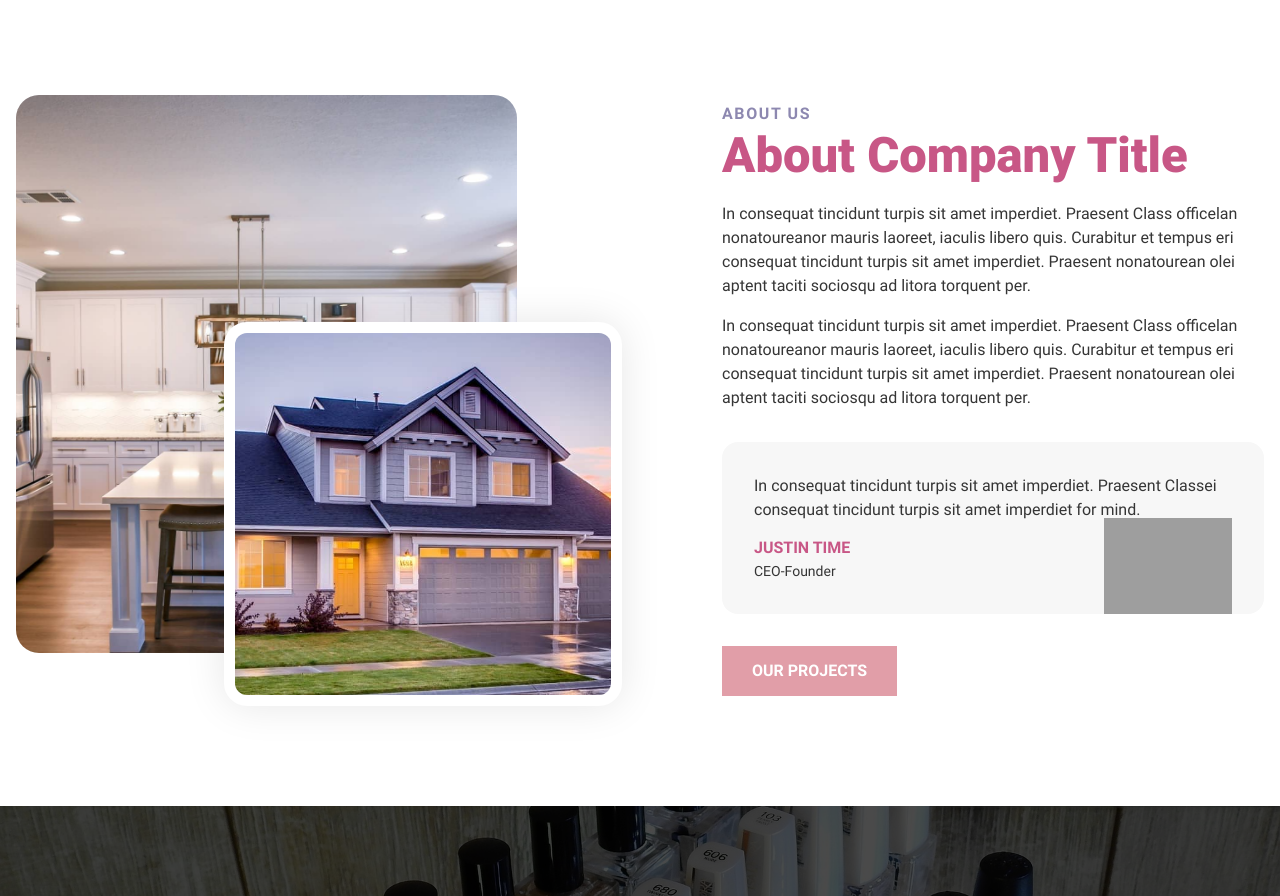
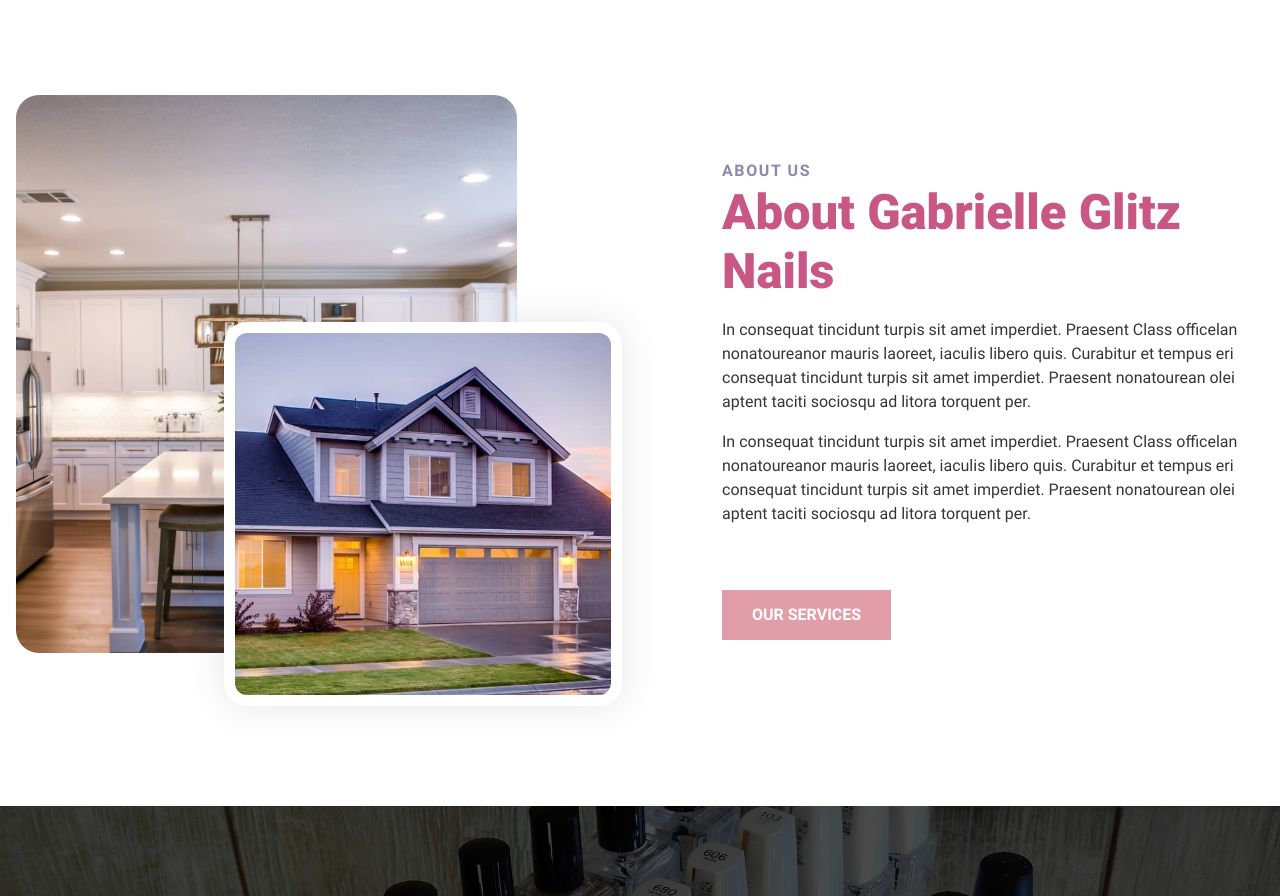
Before and after one commit to joshuamoore5899/gabrielle-martinsen, an Eleventy site: page src/content/pages/about.html in a window 1280 px wide. Shown: the part 460-1356 px from the top of the page. Built offline with nearby package versions, Linux system fonts and the light colour scheme; Eleventy itself is replaced by a stand-in of ours; files that its build step writes are made by us from their sources; grey boxes are pictures that could not be loaded.

Commit message:
preloading

```diff
--- a/src/_includes/layouts/base.html
+++ b/src/_includes/layouts/base.html
@@ -28,7 +28,7 @@
     <meta name="theme-color" content="#ffffff">
 
     <!-- Preloads -->
-    <link rel="preload" as="image" href="/assets/svgs/logo-white.svg">
+    <link rel="preload" as="image" href="/assets/svgs/logo.svg">
     <link rel="preload" as="font" type="font/woff2" href="/assets/fonts/roboto-v29-latin-regular.woff2" crossorigin>
     <link rel="preload" as="font" type="font/woff2" href="/assets/fonts/roboto-v29-latin-700.woff2" crossorigin>
 
--- a/src/content/pages/about.html
+++ b/src/content/pages/about.html
@@ -51,22 +51,14 @@ eleventyNavigation:
             <!-- Right Content Section-->
             <div class="cs-right">
                 <span class="cs-topper">About Us</span>
-                <h2 class="cs-title">About Company Title</h2>
+                <h2 class="cs-title">About Gabrielle Glitz Nails</h2>
                 <p class="cs-text">
                     In consequat tincidunt turpis sit amet imperdiet. Praesent Class officelan nonatoureanor mauris laoreet, iaculis libero quis. Curabitur et tempus eri consequat tincidunt turpis sit amet imperdiet. Praesent nonatourean olei aptent taciti sociosqu ad litora torquent per.
                 </p>
                 <p class="cs-text">
                     In consequat tincidunt turpis sit amet imperdiet. Praesent Class officelan nonatoureanor mauris laoreet, iaculis libero quis. Curabitur et tempus eri consequat tincidunt turpis sit amet imperdiet. Praesent nonatourean olei aptent taciti sociosqu ad litora torquent per.
                 </p>
-                <div class="cs-flex-group">
-                    <p class="cs-flex-p">
-                        In consequat tincidunt turpis sit amet imperdiet. Praesent Classei consequat tincidunt turpis sit amet imperdiet for mind.
-                    </p>
-                    <span class="cs-name">Justin Time</span>
-                    <span class="cs-job">CEO-Founder</span>
-                    <img class="cs-quote-icon" loading="lazy" decoding="async" src="https://csimg.nyc3.digitaloceanspaces.com/SideBySide/quote-white.svg" alt="gavel" width="136" height="77">
-                </div>
-                <a href="/projects" class="cs-button-solid">Our Projects</a>
+                <a href="/projects" class="cs-button-solid">Our Services</a>
             </div>
         </div>
     </section>
```
Also changed, not shown: src/content/pages/contact.html (+1 -1 lines), src/index.html (+2 -2 lines), src/assets/images/landing-m.jpg (deleted), src/assets/images/landing-m.webp (deleted), src/assets/images/landing.jpg (deleted), src/assets/images/landing.webp (deleted).
